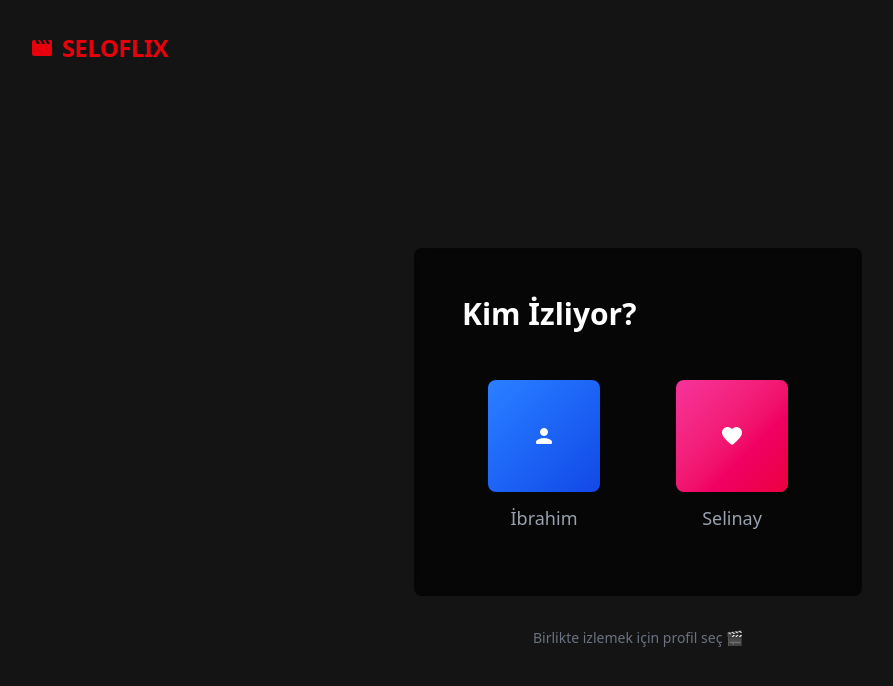
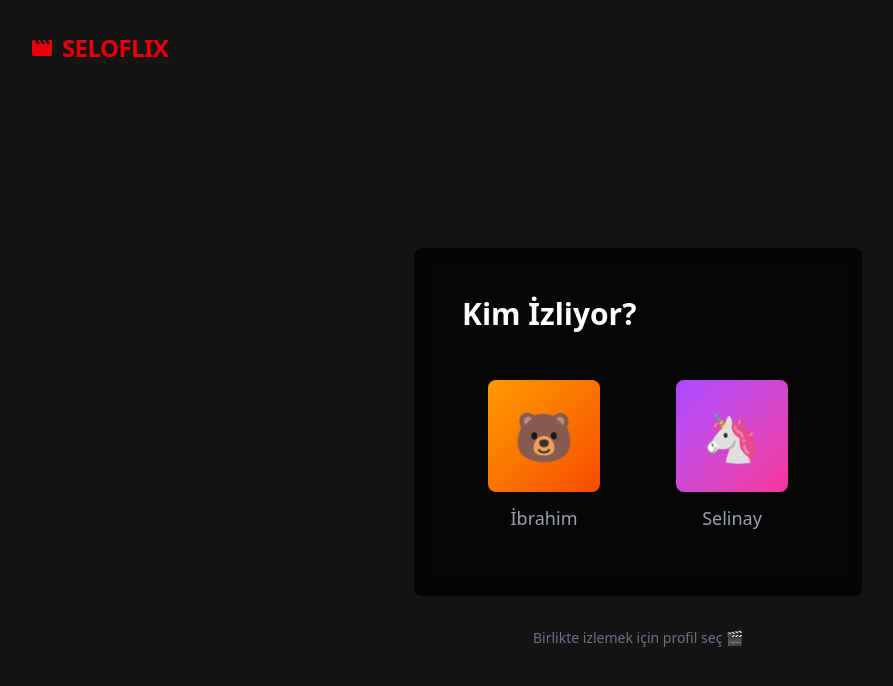
Before and after one commit to ibrhmethmx7/nextjss, a Next.js app: page / in a window 1280 px wide. Shown: the top 686 px of the page, without its empty margins (2-895 px from the left). Built offline with nearby package versions, Linux system fonts and the light colour scheme.

Commit message:
Add cute profile characters: 🐻 for Ibrahim, 🦄 for Selinay

```diff
--- a/app/movie/[id]/page.tsx
+++ b/app/movie/[id]/page.tsx
@@ -188,8 +188,8 @@ export default function MovieDetailPage() {
                     <div className="flex flex-wrap gap-4">
                         {/* İbrahim's Rating */}
                         <div className="flex items-center gap-4 bg-gray-800/50 rounded-lg px-6 py-4 border border-gray-700/50">
-                            <div className="w-10 h-10 rounded-lg bg-blue-600 flex items-center justify-center">
-                                <span className="material-icons-round text-white">person</span>
+                            <div className="w-10 h-10 rounded-lg bg-gradient-to-br from-amber-500 to-orange-600 flex items-center justify-center">
+                                <span className="text-xl">🐻</span>
                             </div>
                             <div>
                                 <p className="text-sm text-gray-400 mb-1">İbrahim</p>
@@ -212,8 +212,8 @@ export default function MovieDetailPage() {
 
                         {/* Selinay's Rating */}
                         <div className="flex items-center gap-4 bg-gray-800/50 rounded-lg px-6 py-4 border border-gray-700/50">
-                            <div className="w-10 h-10 rounded-lg bg-pink-600 flex items-center justify-center">
-                                <span className="material-icons-round text-white">favorite</span>
+                            <div className="w-10 h-10 rounded-lg bg-gradient-to-br from-purple-500 to-pink-500 flex items-center justify-center">
+                                <span className="text-xl">🦄</span>
                             </div>
                             <div>
                                 <p className="text-sm text-gray-400 mb-1">Selinay</p>
--- a/app/page.tsx
+++ b/app/page.tsx
@@ -62,8 +62,8 @@ export default function LoginPage() {
                   disabled={loading}
                   className="group flex flex-col items-center gap-3 p-4 rounded-lg hover:bg-white/5 transition-all disabled:opacity-50"
                 >
-                  <div className="w-24 h-24 md:w-28 md:h-28 rounded-lg bg-gradient-to-br from-blue-500 to-blue-700 flex items-center justify-center group-hover:ring-4 ring-white transition-all">
-                    <span className="material-icons-round text-white text-5xl">person</span>
+                  <div className="w-24 h-24 md:w-28 md:h-28 rounded-lg bg-gradient-to-br from-amber-500 to-orange-600 flex items-center justify-center group-hover:ring-4 ring-white transition-all">
+                    <span className="text-5xl">🐻</span>
                   </div>
                   <span className="text-gray-400 group-hover:text-white transition-colors text-lg">İbrahim</span>
                 </button>
@@ -74,8 +74,8 @@ export default function LoginPage() {
                   disabled={loading}
                   className="group flex flex-col items-center gap-3 p-4 rounded-lg hover:bg-white/5 transition-all disabled:opacity-50"
                 >
-                  <div className="w-24 h-24 md:w-28 md:h-28 rounded-lg bg-gradient-to-br from-pink-500 to-rose-600 flex items-center justify-center group-hover:ring-4 ring-white transition-all">
-                    <span className="material-icons-round text-white text-5xl">favorite</span>
+                  <div className="w-24 h-24 md:w-28 md:h-28 rounded-lg bg-gradient-to-br from-purple-500 to-pink-500 flex items-center justify-center group-hover:ring-4 ring-white transition-all">
+                    <span className="text-5xl">🦄</span>
                   </div>
                   <span className="text-gray-400 group-hover:text-white transition-colors text-lg">Selinay</span>
                 </button>
@@ -84,9 +84,9 @@ export default function LoginPage() {
               /* Password Entry */
               <div className="space-y-6">
                 <div className="flex items-center gap-4">
-                  <div className={`w-16 h-16 rounded-lg flex items-center justify-center ${selectedUser === "ben" ? "bg-gradient-to-br from-blue-500 to-blue-700" : "bg-gradient-to-br from-pink-500 to-rose-600"}`}>
-                    <span className="material-icons-round text-white text-3xl">
-                      {selectedUser === "ben" ? "person" : "favorite"}
+                  <div className={`w-16 h-16 rounded-lg flex items-center justify-center ${selectedUser === "ben" ? "bg-gradient-to-br from-amber-500 to-orange-600" : "bg-gradient-to-br from-purple-500 to-pink-500"}`}>
+                    <span className="text-3xl">
+                      {selectedUser === "ben" ? "🐻" : "🦄"}
                     </span>
                   </div>
                   <div>
```
